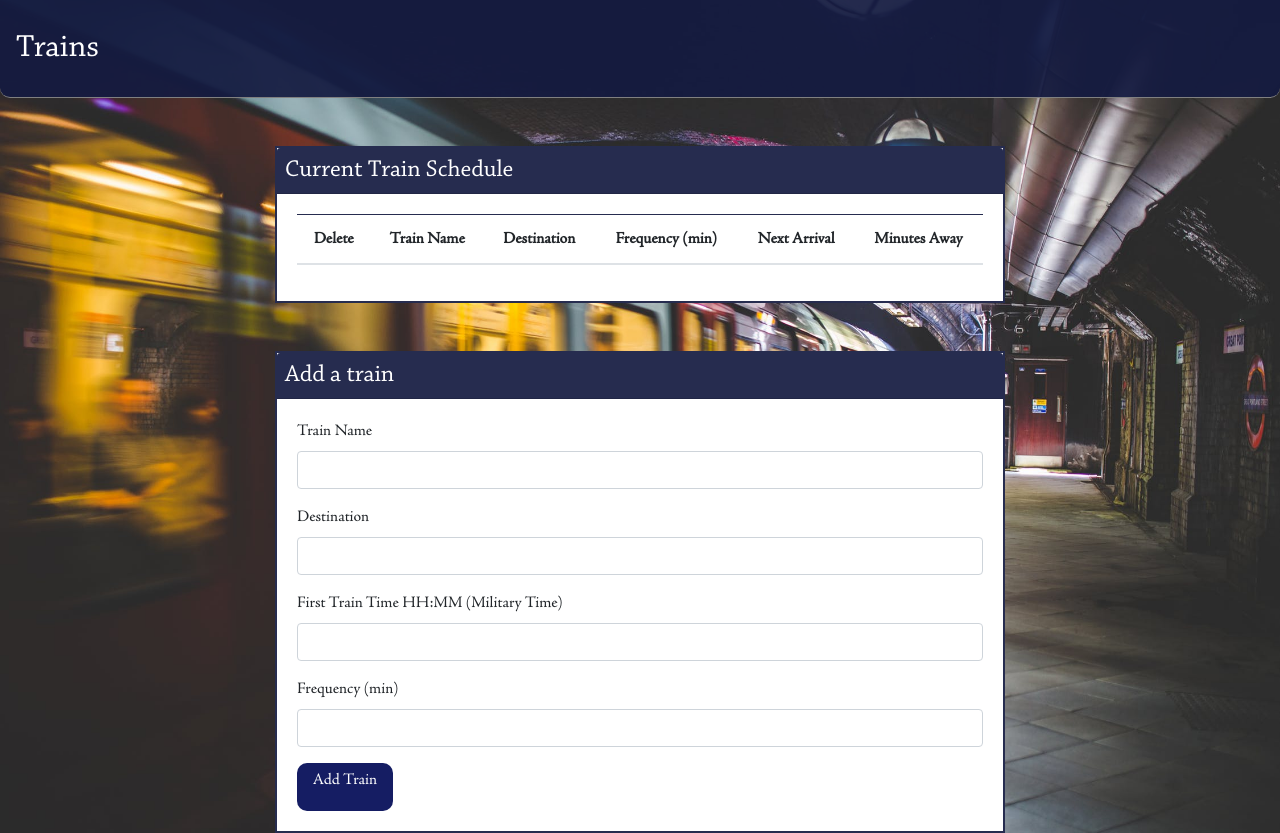
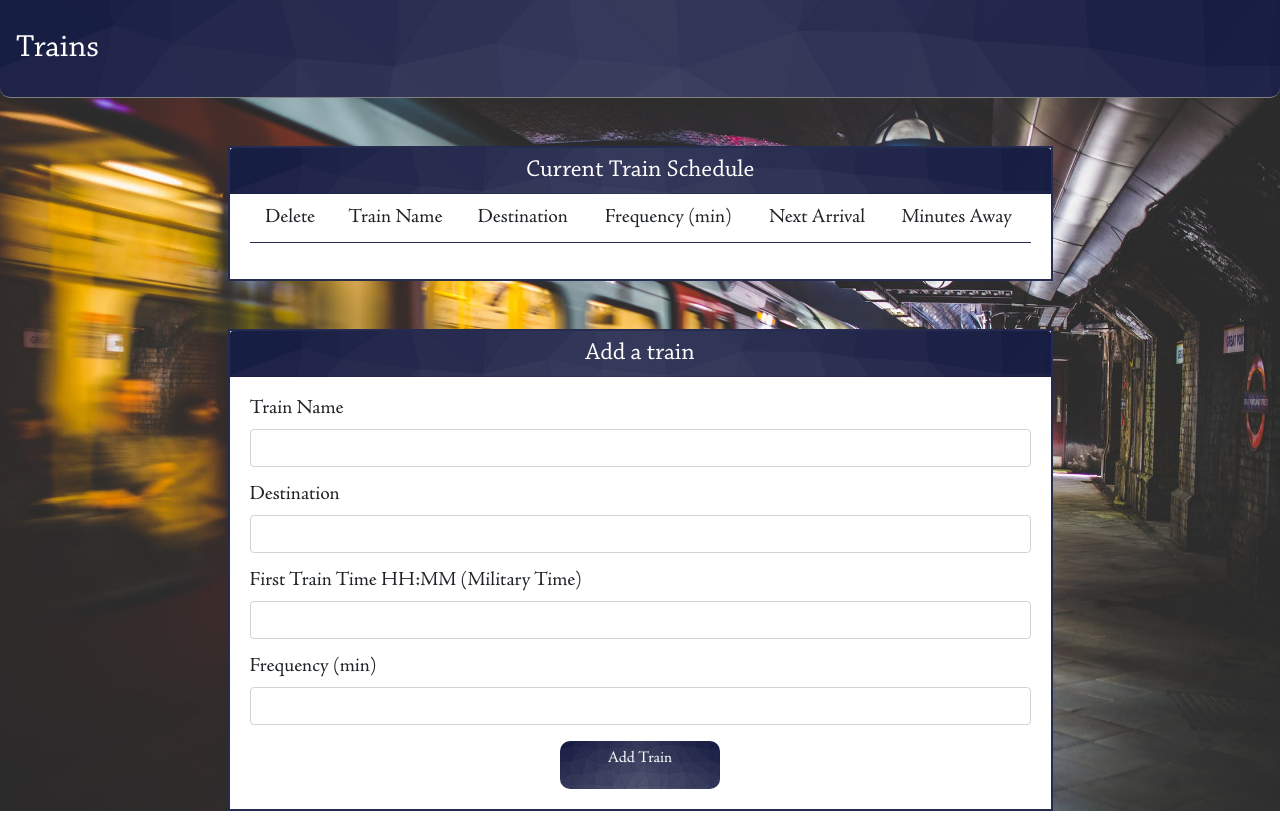
Before and after one commit to AshleyFeijoo/TrainScheduler, a plain HTML site: page index.html in a window 1280 px wide. After the commit the page ends 811 px from the top, so only its background shows below. Drawn offline with nearby package versions, Linux system fonts and the light colour scheme; no server answers; a web font is replaced by a local one.

Commit message:
overhaul

```diff
--- a/assets/css/somethin.css
+++ b/assets/css/somethin.css
@@ -1,13 +1,17 @@
 .add{
-    background:#151d63;
+    background-image: url('../images/trianglify.svg');
+    background-repeat: no-repeat;
+    background-size: cover;
+    background-color: #141b41eb;
     color:#fff;
     border:none;
     position:relative;
     height:3em;
+    width:10em;
     font-size:1em;
     border-radius:10px;
     padding:.5em;
-    width:6em;
+
     cursor:pointer;
     transition:800ms ease all;
     outline:none;
--- a/assets/css/style.css
+++ b/assets/css/style.css
@@ -7,7 +7,10 @@ font-family: 'Notable', sans-serif; */
 }
 
 .card-header{
-    background-color: #141b41eb!important;
+    background-image: url('../images/trianglify.svg');
+    background-repeat: no-repeat;
+    background-size: cover;
+    background-color: #141b41eb;
 }
 
 .card{
@@ -16,11 +19,13 @@ font-family: 'Notable', sans-serif; */
 }
 
 th {
-    border-top: 1px solid #141b41eb!important;
+  border-top:none!important;
+    border-bottom: 1px solid #141b41eb!important;
 
 
 }
 thead:first-child{
+    border-top:none;
     border-bottom: 1px solid #141b41eb!important;
 }
 
@@ -46,8 +51,9 @@ h1, h2, h3, h4, h5{
 }
 
 body{
-    font-family: myFirstFont !important;
+    font-family: 'Work Sans', sans-serif!important;
     background-color:white;
+
     background-image: url('../images/pexels-photo.jpg');
     background-repeat: no-repeat;
     background-size: cover;
@@ -63,8 +69,13 @@ body{
     margin: 0;
     padding: 0px 10px; */
 }
+@import url('https://fonts.googleapis.com/css?family=Work+Sans');
+
 
 .navbar{
+    background-image: url('../images/trianglify.svg');
+    background-repeat: no-repeat;
+    background-size: cover;
     background-color: #141b41eb;
     border-bottom: solid 1px grey;
     border-bottom-left-radius: 10px;
--- a/assets/javascript/train.js
+++ b/assets/javascript/train.js
@@ -10,7 +10,6 @@ var csKey = "";
 var cs;
 var nextTrain = '';
 
-console.log(nextTrain)
 $(document).ready(function() {
 //firebase Initial
     var firebaseConfig = {
@@ -45,7 +44,6 @@ $(document).ready(function() {
 
         //pushes the information to firebase
         database.ref().push(trainTwo)
-        console.log(trainTwo)
         $("form").trigger("reset");
 
     });
@@ -59,7 +57,6 @@ $(document).ready(function() {
         var trainFreq = childSnapshot.val().frequency;
 
         csKey = childSnapshot.key;
-        console.log(childSnapshot.key)
         trainFreq;
 	  // Current Time
         // var currentTime = moment();
@@ -94,7 +91,6 @@ $(document).ready(function() {
 
        $(".butt").click(function(){
             Rkey = (this.id);
-            console.log(Rkey)
             database.ref().child(Rkey).remove();
             window.location.reload();
 
--- a/index.html
+++ b/index.html
@@ -37,21 +37,21 @@
     </div>
     <div class="container">
         <div class="row d-flex flex-column justify-content-center ">
-            <div class= "col-lg-8 col-lg-8-offset-2 align-self-center mt-5 mb-5">
+            <div class= "col-lg-9 align-self-center mt-5 mb-5">
                 <div class="card card-success">
                     <div class="card-header p-1">
-                    <h3 class="card-title h4 p-1 m-0">Current Train Schedule</h3>
+                    <h3 class="card-title h4 p-1 m-0 text-center">Current Train Schedule</h3>
                     </div>
-                    <div class="table-responsive-sm card-body">
+                    <div class="table-responsive-sm pt-0 card-body">
                     <table class="table table-hover text-center" id='train-table'>
                         <thead id="train-bod">
                             <tr>
-                            <th scope="col">Delete</th>
-                            <th scope="col">Train Name</th>
-                            <th scope="col">Destination</th>
-                            <th scope="col">Frequency (min)</th>
-                            <th scope="col">Next Arrival</th>
-                            <th scope="col">Minutes Away</th>
+                            <th scope="col" class="h5">Delete</th>
+                            <th scope="col" class="h5">Train Name</th>
+                            <th scope="col" class="h5">Destination</th>
+                            <th scope="col" class="h5">Frequency (min)</th>
+                            <th scope="col" class="h5">Next Arrival</th>
+                            <th scope="col" class="h5">Minutes Away</th>
                             </tr>
                         </thead>
                         <tbody>
@@ -60,30 +60,30 @@
                     </div>
                 </div>
             </div>
-            <div class="col-lg-8 col-lg-8-offset-2 align-self-center">
+            <div class="col-lg-9 align-self-center">
                 <div class="card card-success">
                     <div class="card-header p-1">
-                        <h3 class="card-title h4 p-1 m-0">Add a train</h3>
+                        <h3 class="card-title h4 p-1 m-0 text-center">Add a train</h3>
                     </div>
                     <div class="card-body">
                         <form id="trainForm" method="get" name="train-form">
                             <div class="form-group">
-                                <label for="name-input">Train Name</label>
+                                <label class="h5" for="name-input">Train Name</label>
                                 <input id="name-input" name = "nameTrain" class="form-control" type="text">
                             </div>
                             <div class="form-group">
-                                <label for="destin-input">Destination</label>
+                                <label class="h5" for="destin-input">Destination</label>
                                 <input id="destin-input" name = "destinTrain" class="form-control" type="text">
                             </div>
                             <div class="form-group">
-                                <label for="time-input">First Train Time HH:MM (Military Time)</label>
+                                <label class="h5" for="time-input">First Train Time HH:MM (Military Time)</label>
                                 <input id="time-input" class="form-control" name = "timeTrain"  type="text">
                             </div>
                             <div class="form-group">
-                                <label for="freq-input">Frequency (min)</label>
+                                <label class="h5" for="freq-input">Frequency (min)</label>
                                 <input id="freq-input" class="form-control" type="text" name = "freqTrain">
                             </div>
-                           <div class="row text-center mx-auto"> <button class="d-inline-flex justify-content-center flew-row add" id="submit-btn" type="submit">Add Train</button></div>
+                       <div class="row justify-content-center mx-auto"> <button class="d-inline-flex justify-content-center flew-row add" type="submit">Add Train</button></div>
 
 
 
```
Also changed, not shown: assets/images/trianglify.svg (added), 2 other files.
